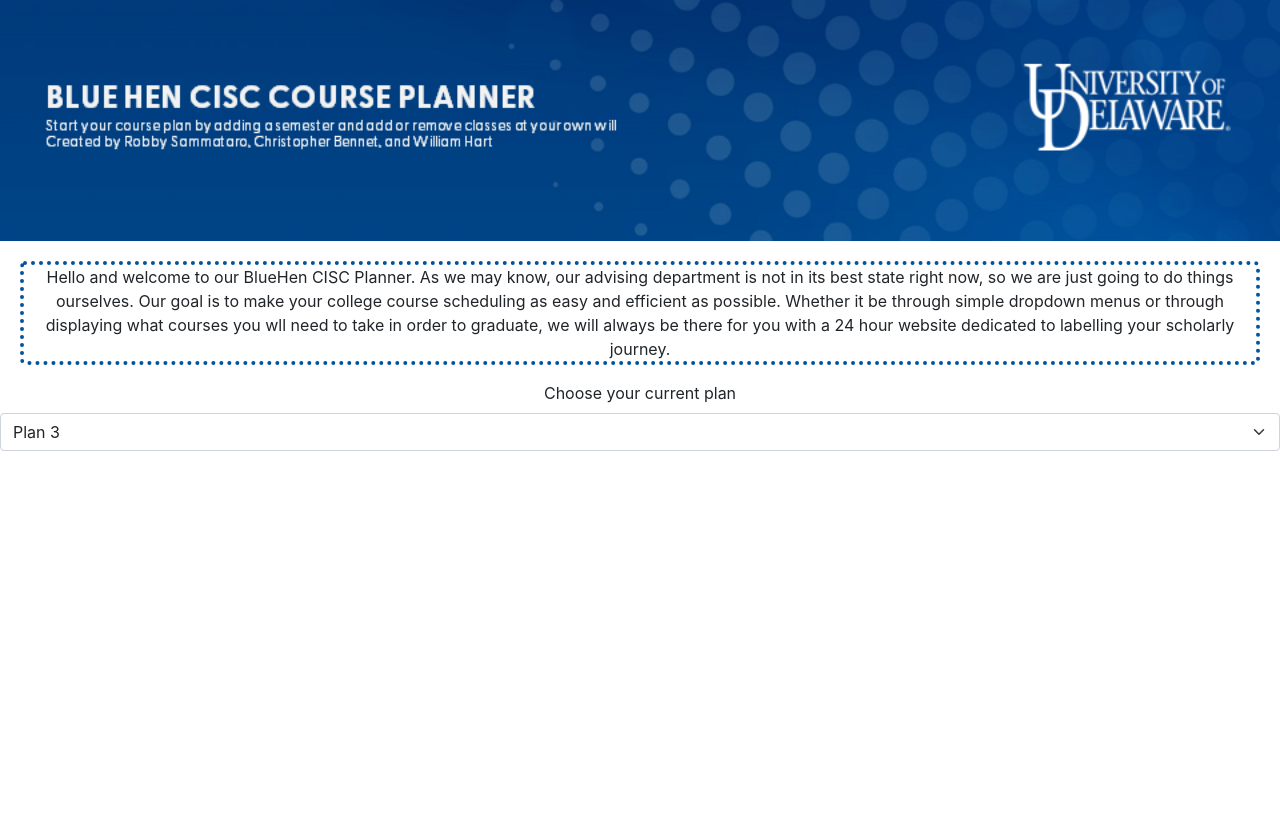
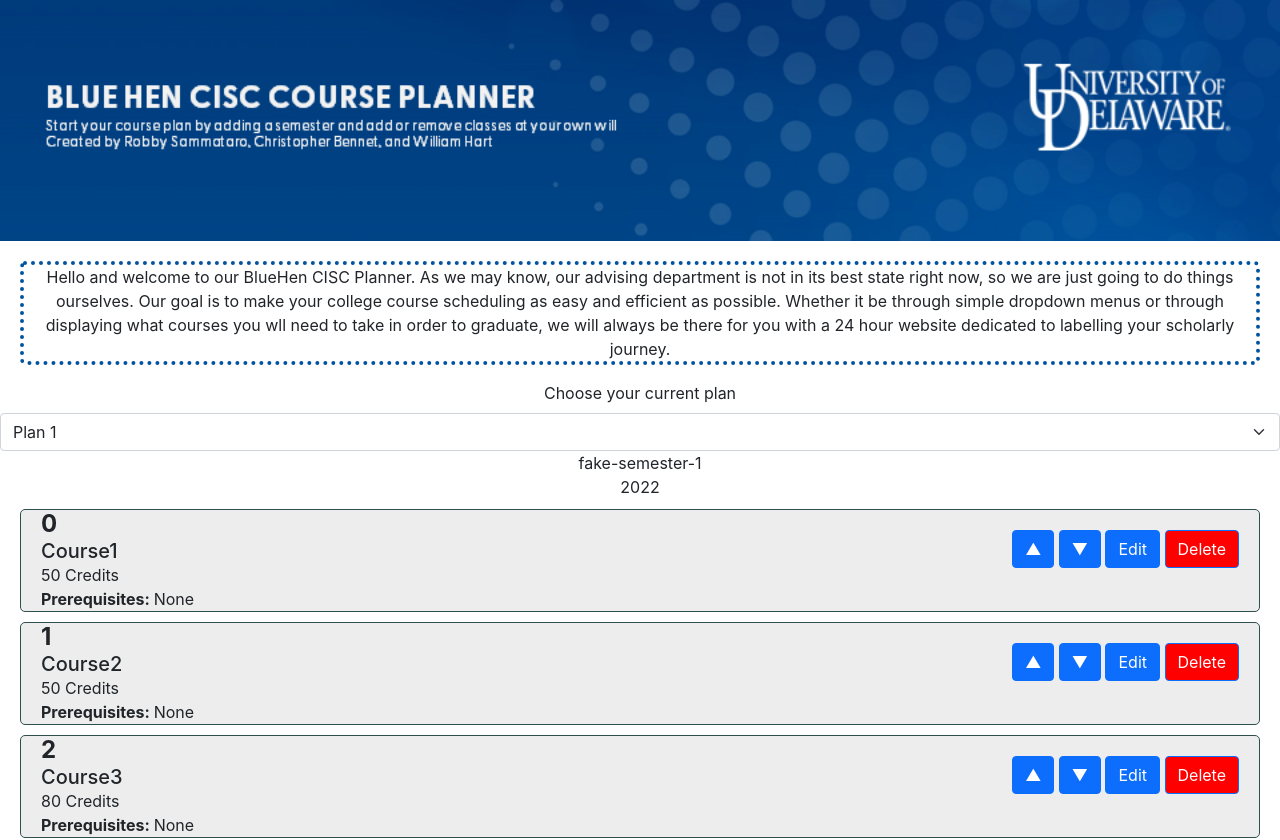
Before and after one commit to UD-CISC275-S22/cis-scheduler-team-16, a React (Create React App) app: page / in a window 1280 px wide. Shown: the top 840 px of the page. Before the commit the page ends 800 px from the top, so only its background shows below. Built offline with nearby package versions, Linux system fonts and the light colour scheme.

Commit message:
Planner foundaation done

```diff
--- a/src/App.tsx
+++ b/src/App.tsx
@@ -6,7 +6,6 @@
 import { SemesterViewer } from "./components/SemesterViewer";
 import { PlanViewer } from "./components/PlanViewer";
 import { Semester } from "./templates/semester";
-import semesterList from "./templates/Semesters.json";
 
 function App(): JSX.Element {
     {
--- a/src/components/PlanViewer.tsx
+++ b/src/components/PlanViewer.tsx
@@ -5,9 +5,25 @@
 import { CourseViewer } from "./CourseViewer";
 import { SemesterViewer } from "./SemesterViewer";
 import { Plan } from "../templates/plan";
-import semesterList from "../templates/Semesters.json";
+import planList from "../templates/PlansList.json";
 
 export function PlanViewer(): JSX.Element {
+    const INITIAL_PLANS: Plan[] = planList.map(
+        (plan): Plan => ({
+            ...plan,
+            semesters: plan.semesters.map(
+                (semester): Semester => ({
+                    ...semester,
+                    courses: semester.courses.map(
+                        (course): Course => ({
+                            ...course
+                        })
+                    )
+                })
+            )
+        })
+    );
+
     const plans: Plan[] = [
         {
             name: "myPlan1",
@@ -44,8 +60,8 @@
     ];
 
     // This is the State
-    const [allPlans, setAllPlans] = useState<Plan[]>(plans);
-    const [curPlan, setCurPlan] = useState<Plan>(allPlans[2]);
+    const [allPlans, setAllPlans] = useState<Plan[]>(INITIAL_PLANS);
+    const [curPlan, setCurPlan] = useState<Plan>(allPlans[0]);
 
     //This is the Control
 
@@ -62,7 +78,6 @@
                 <Form.Select value={curPlan.id} onChange={updatePlan}>
                     <option value="0">Plan 1</option>
                     <option value="1">Plan 2</option>
-                    <option value="2">Plan 3</option>
                 </Form.Select>
             </Form.Group>
             {/* The user is at <>/*{curPlan.name}</></>. */}
--- /dev/null
+++ b/src/templates/PlansList.json
@@ -0,0 +1,96 @@
+[
+    {
+        "name": "My Plan 1",
+        "id": "0",
+        "semesters": [
+            {
+                "term": "fake-semester-1",
+                "year": 2022,
+                "courses": [
+                    {
+                        "courseId": "0",
+                        "name": "Course1",
+                        "prereqs": [],
+                        "credithours": 50,
+                        "satisfied_requirements": []
+                    },
+                    {
+                        "courseId": "1",
+                        "name": "Course2",
+                        "prereqs": [],
+                        "credithours": 50,
+                        "satisfied_requirements": []
+                    },
+                    {
+                        "courseId": "2",
+                        "name": "Course3",
+                        "prereqs": [],
+                        "credithours": 80,
+                        "satisfied_requirements": []
+                    },
+                    {
+                        "courseId": "3",
+                        "name": "Course4",
+                        "prereqs": [],
+                        "credithours": 20,
+                        "satisfied_requirements": []
+                    }
+                ]
+            },
+            {
+                "term": "fake-semester-2",
+                "year": 2022,
+                "courses": [
+                    {
+                        "courseId": "0",
+                        "name": "Course1",
+                        "prereqs": [],
+                        "credithours": 1000,
+                        "satisfied_requirements": []
+                    }
+                ]
+            }
+        ]
+    },
+     {
+         "name": "My Plan 2",
+         "id": "1",
+         "semesters": [
+             {
+                 "term": "real-semester-1",
+                 "year": 2022,
+                 "courses": [
+                     {
+                         "courseId": "0",
+                         "name": "Course11",
+                         "prereqs": [],
+                         "credithours": 9999,
+                         "satisfied_requirements": []
+                     },
+                     {
+                         "courseId": "1",
+                         "name": "Course21",
+                         "prereqs": [],
+                         "credithours": 50,
+                         "satisfied_requirements": []
+                     }
+                 ]
+             },
+             {
+                 "term": "real-semester-2",
+                 "year": 2022,
+                 "courses": [
+                     {
+                         "courseId": "0",
+                         "name": "Course21",
+                         "prereqs": [],
+                         "credithours": 1000,
+                         "satisfied_requirements": []
+                     }
+                 ]
+             }
+         ]
+     }
+
+
+]
```
Also changed, not shown: src/templates/Semesters.json (deleted, +0 -49 lines).
